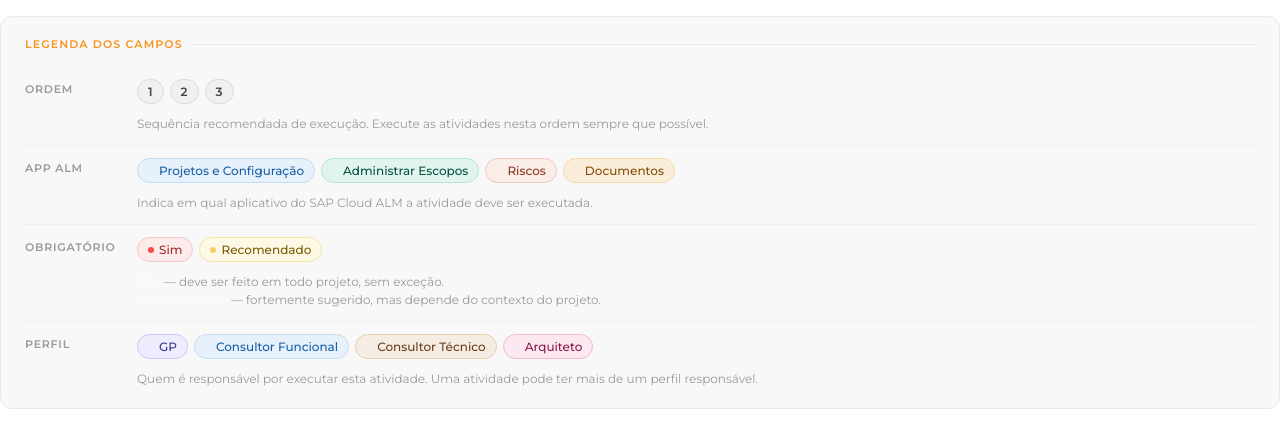
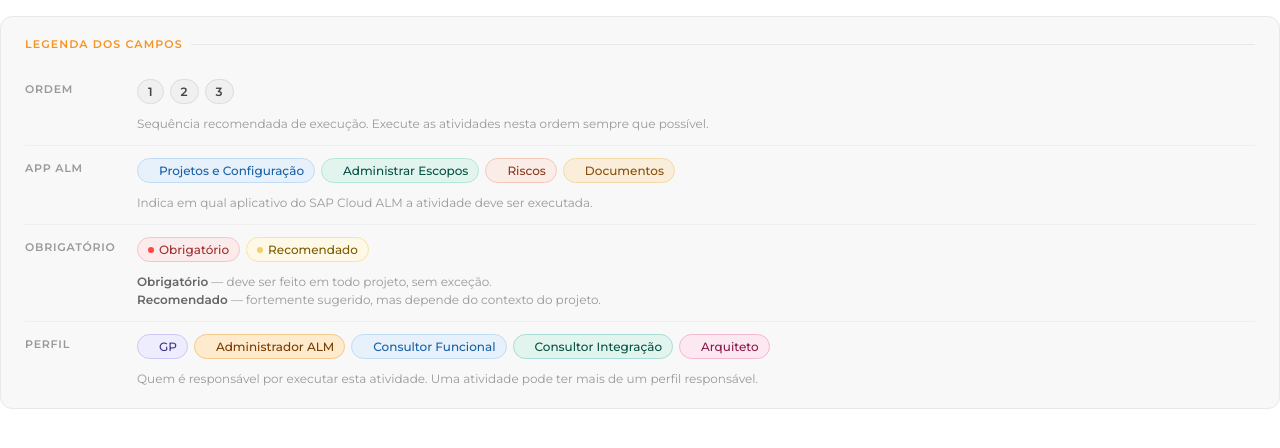
Before and after one commit to yasminmucedola/numen-manual, a plain HTML site: page index.html in a window 1280 px wide. Drawn offline with Linux system fonts and the light colour scheme.

Commit message:
Update index.html

```diff
--- a/index.html
+++ b/index.html
@@ -98,27 +98,28 @@
   }
 
   /* Obrigatório */
-  .b-sim { background: #FCEBEB; color: #A32D2D; border: 1px solid #F5C6C6; }
-  .b-sim .badge-dot { background: #FF4747; }
-  .b-rec { background: #FEF9E7; color: #7D5A00; border: 1px solid #F5E6A3; }
-  .b-rec .badge-dot { background: #F5D06A; }
+  .b-obrig { background: #FCEBEB; color: #A32D2D; border: 1px solid #F5C6C6; }
+  .b-obrig .badge-dot { background: #FF4747; }
+  .b-rec   { background: #FEF9E7; color: #7D5A00; border: 1px solid #F5E6A3; }
+  .b-rec .badge-dot   { background: #F5D06A; }
 
   /* App ALM */
-  .b-proj { background: #E6F1FB; color: #185FA5; border: 1px solid #C3DCF5; }
-  .b-esc  { background: #E1F5EE; color: #085041; border: 1px solid #B3E8D6; }
-  .b-risk { background: #FAECE7; color: #8B3A1D; border: 1px solid #F5C9B8; }
-  .b-doc  { background: #FAEEDA; color: #854F0B; border: 1px solid #F5D9A8; }
+  .b-proj  { background: #E6F1FB; color: #185FA5; border: 1px solid #C3DCF5; }
+  .b-esc   { background: #E1F5EE; color: #085041; border: 1px solid #B3E8D6; }
+  .b-risk  { background: #FAECE7; color: #8B3A1D; border: 1px solid #F5C9B8; }
+  .b-doc   { background: #FAEEDA; color: #854F0B; border: 1px solid #F5D9A8; }
 
   /* Perfil */
-  .b-gp   { background: #EEEDFE; color: #3C3489; border: 1px solid #CBC8F8; }
-  .b-func { background: #E6F1FB; color: #185FA5; border: 1px solid #C3DCF5; }
-  .b-tec  { background: #F5EDE4; color: #6B3D1A; border: 1px solid #E8CEAD; }
-  .b-arq  { background: #FCE8F0; color: #8B1A4A; border: 1px solid #F5B8D2; }
+  .b-gp    { background: #EEEDFE; color: #3C3489; border: 1px solid #CBC8F8; }
+  .b-func  { background: #E6F1FB; color: #185FA5; border: 1px solid #C3DCF5; }
+  .b-integ { background: #E1F5EE; color: #085041; border: 1px solid #A8DDD5; }
+  .b-arq   { background: #FCE8F0; color: #8B1A4A; border: 1px solid #F5B8D2; }
+  .b-adm   { background: #FEEACC; color: #7A3B00; border: 1px solid #F5C98A; }
 
   /* Ordem */
-  .b-num  { background: #F0F0F0; color: #444; border: 1px solid #DCDCDC; font-weight: 600; }
+  .b-num   { background: #F0F0F0; color: #444; border: 1px solid #DCDCDC; font-weight: 600; }
 
-  .field-desc strong { color: #555; }
+  .field-desc strong { color: #666; }
 </style>
 </head>
 <body>
@@ -149,11 +150,11 @@
   <div class="field-row">
     <div class="field-name">Obrigatório</div>
     <div class="field-values">
-      <span class="badge b-sim"><span class="badge-dot"></span>Sim</span>
+      <span class="badge b-obrig"><span class="badge-dot"></span>Obrigatório</span>
       <span class="badge b-rec"><span class="badge-dot"></span>Recomendado</span>
       <div class="field-desc">
-        <strong style="color:rgba(255,255,255,0.55)">Sim</strong> — deve ser feito em todo projeto, sem exceção.<br>
-        <strong style="color:rgba(255,255,255,0.55)">Recomendado</strong> — fortemente sugerido, mas depende do contexto do projeto.
+        <strong>Obrigatório</strong> — deve ser feito em todo projeto, sem exceção.<br>
+        <strong>Recomendado</strong> — fortemente sugerido, mas depende do contexto do projeto.
       </div>
     </div>
   </div>
@@ -162,8 +163,9 @@
     <div class="field-name">Perfil</div>
     <div class="field-values">
       <span class="badge b-gp"><span class="badge-dot"></span>GP</span>
+      <span class="badge b-adm"><span class="badge-dot"></span>Administrador ALM</span>
       <span class="badge b-func"><span class="badge-dot"></span>Consultor Funcional</span>
-      <span class="badge b-tec"><span class="badge-dot"></span>Consultor Técnico</span>
+      <span class="badge b-integ"><span class="badge-dot"></span>Consultor Integração</span>
       <span class="badge b-arq"><span class="badge-dot"></span>Arquiteto</span>
       <div class="field-desc">Quem é responsável por executar esta atividade. Uma atividade pode ter mais de um perfil responsável.</div>
     </div>
```
